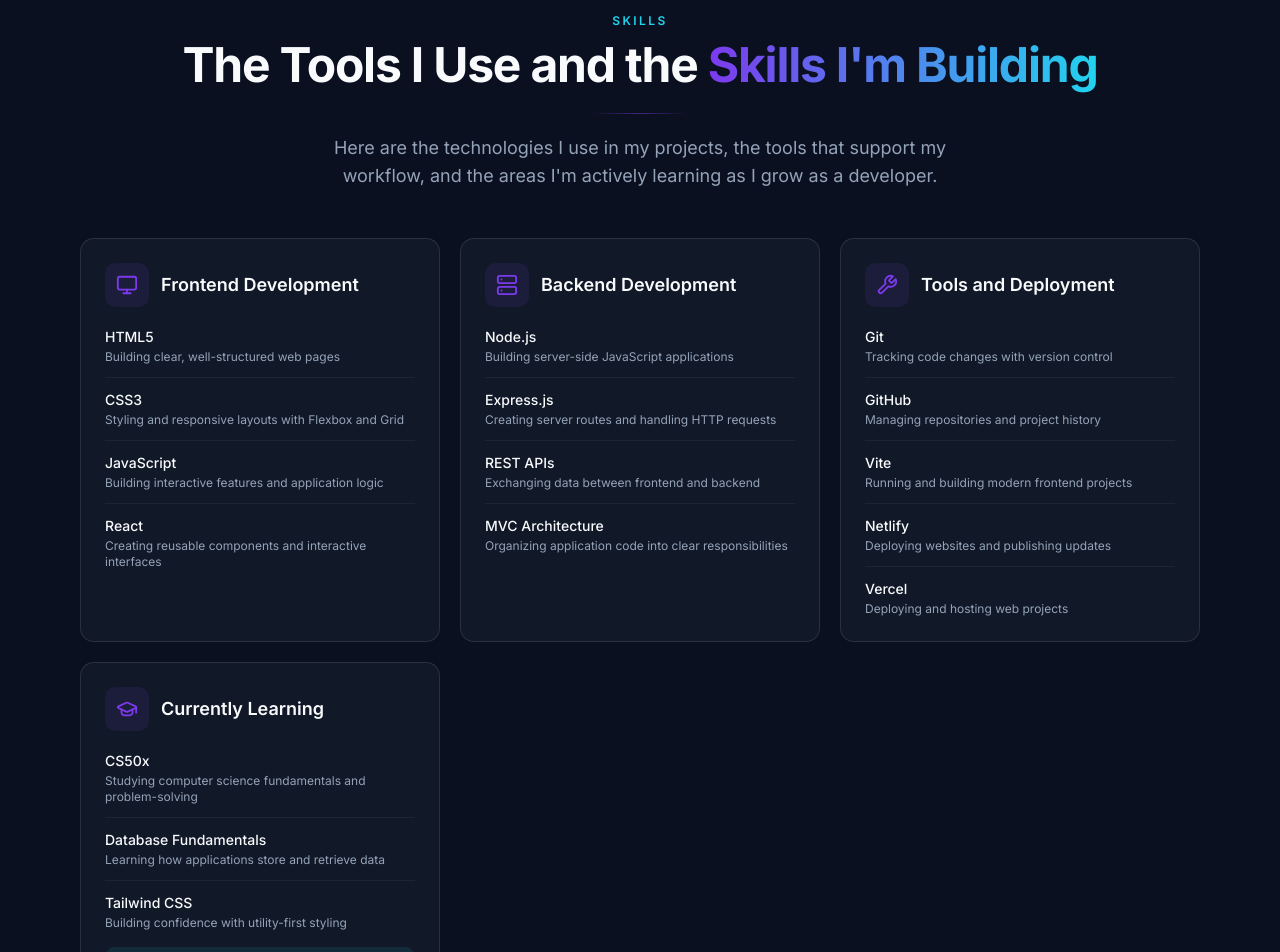
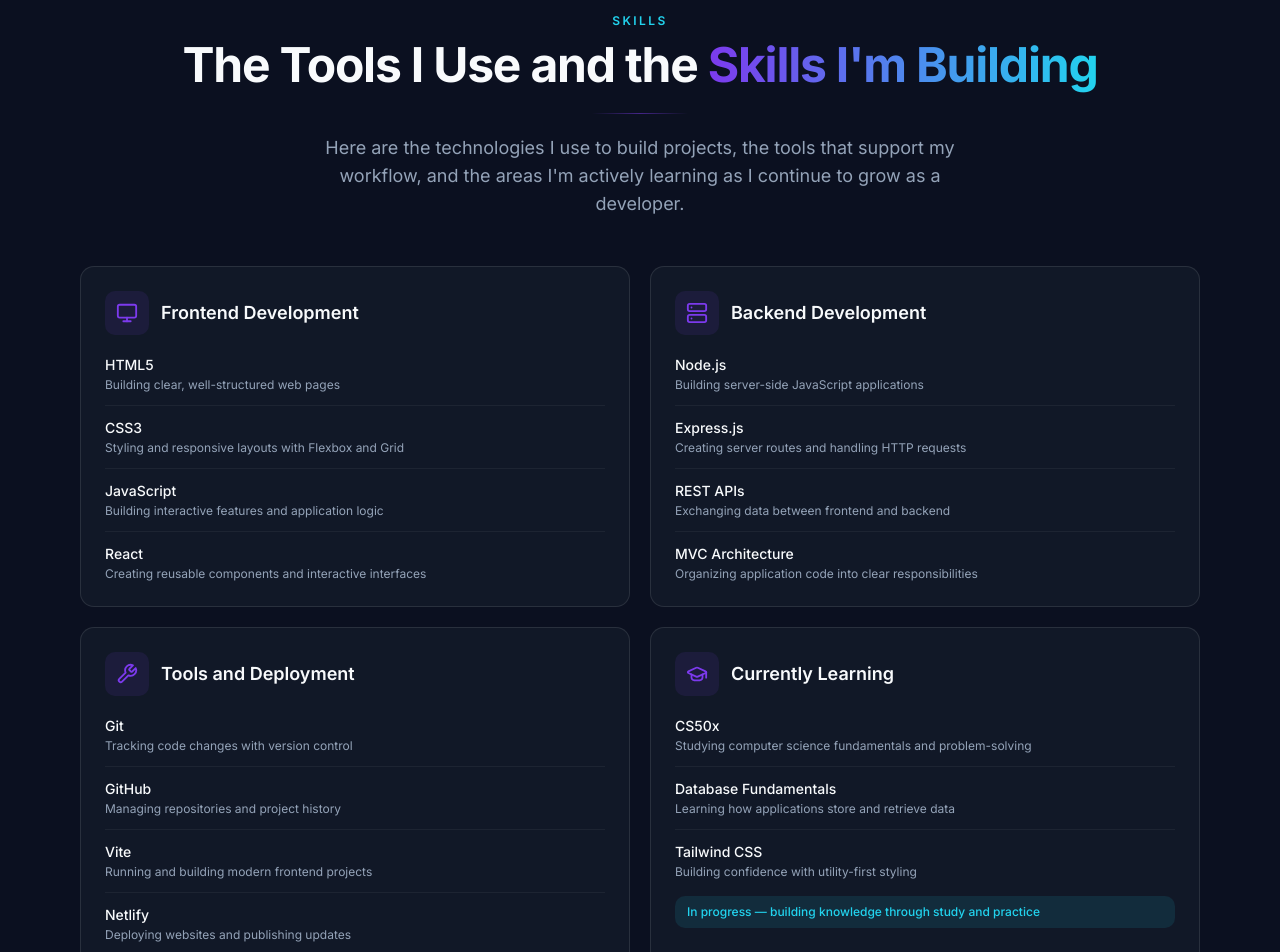
Before and after one commit to nasirabubakar-dev/NasirWorld, a React (Vite) app: page / in a window 1280 px wide. Shown: the part 1780-2732 px from the top of the page. Built offline with nearby package versions, Linux system fonts and the light colour scheme.

Commit message:
Refine skills section layout for four categories

```diff
--- a/src/components/Skills.jsx
+++ b/src/components/Skills.jsx
@@ -13,22 +13,18 @@
           </h2>
           <div className="section-line mt-6" />
           <p className="body-lg mx-auto mt-5 max-w-2xl">
-            Here are the technologies I use in my projects, the tools that support my workflow, and
-            the areas I&apos;m actively learning as I grow as a developer.
+            Here are the technologies I use to build projects, the tools that support my workflow,
+            and the areas I&apos;m actively learning as I continue to grow as a developer.
           </p>
         </Reveal>
 
-        <div className="mt-12 grid gap-5 sm:grid-cols-2 lg:grid-cols-3">
+        <div className="mt-12 grid gap-5 sm:grid-cols-2">
           {skillCategories.map((category, catIndex) => {
             const Icon = getIcon(category.icon);
             const isLearning = category.id === 'learning';
 
             return (
-              <Reveal
-                key={category.id}
-                delay={(catIndex % 3) * 100}
-                className={isLearning ? 'sm:col-span-2 lg:col-span-1' : ''}
-              >
+              <Reveal key={category.id} delay={(catIndex % 2) * 100}>
                 <div className="card card-hover h-full">
                   <div className="mb-5 flex items-center gap-3">
                     <div className="inline-flex h-11 w-11 items-center justify-center rounded-[var(--radius-sm)] bg-accent-primary/10 text-accent-primary">
@@ -51,7 +47,7 @@
 
                   {isLearning && (
                     <p className="mt-4 rounded-[var(--radius-sm)] bg-accent-secondary/10 px-3 py-2 text-xs font-medium text-accent-secondary">
-                      Actively learning — not yet production expertise
+                      In progress — building knowledge through study and practice
                     </p>
                   )}
                 </div>
```
